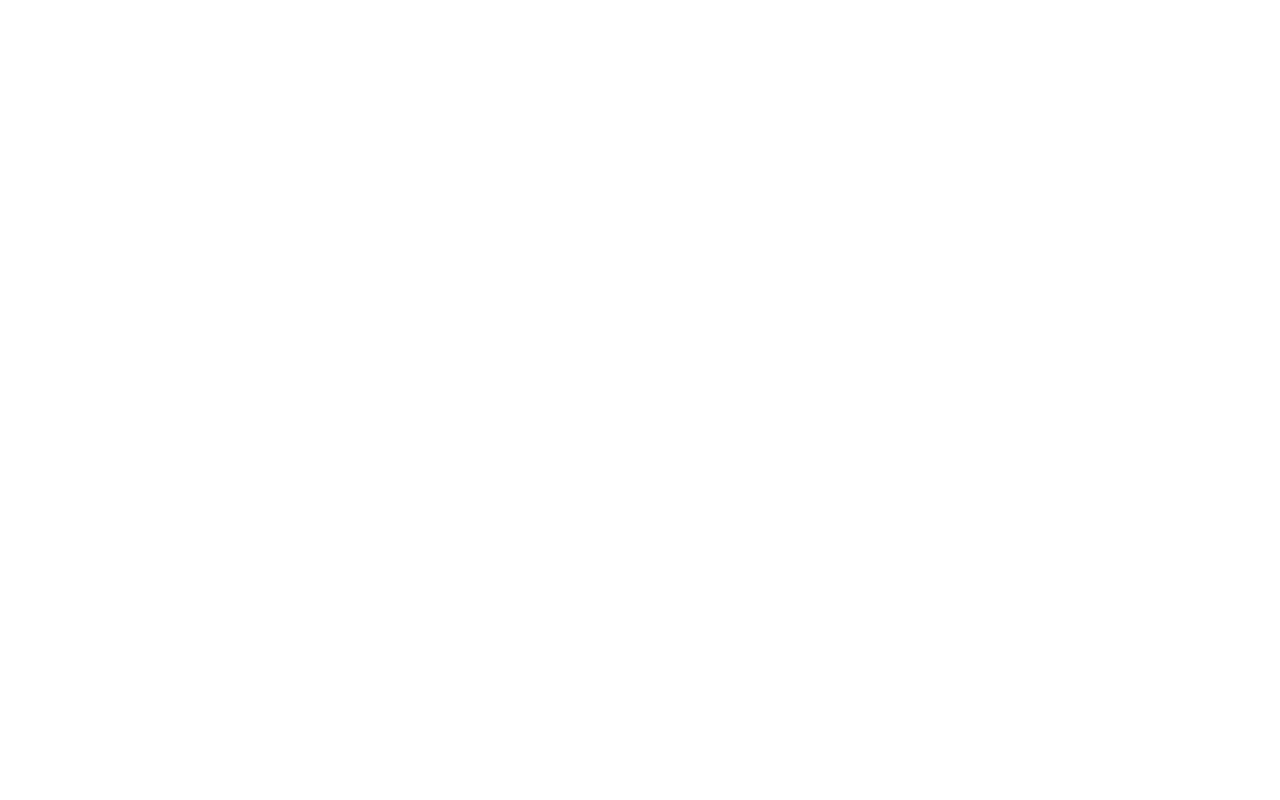
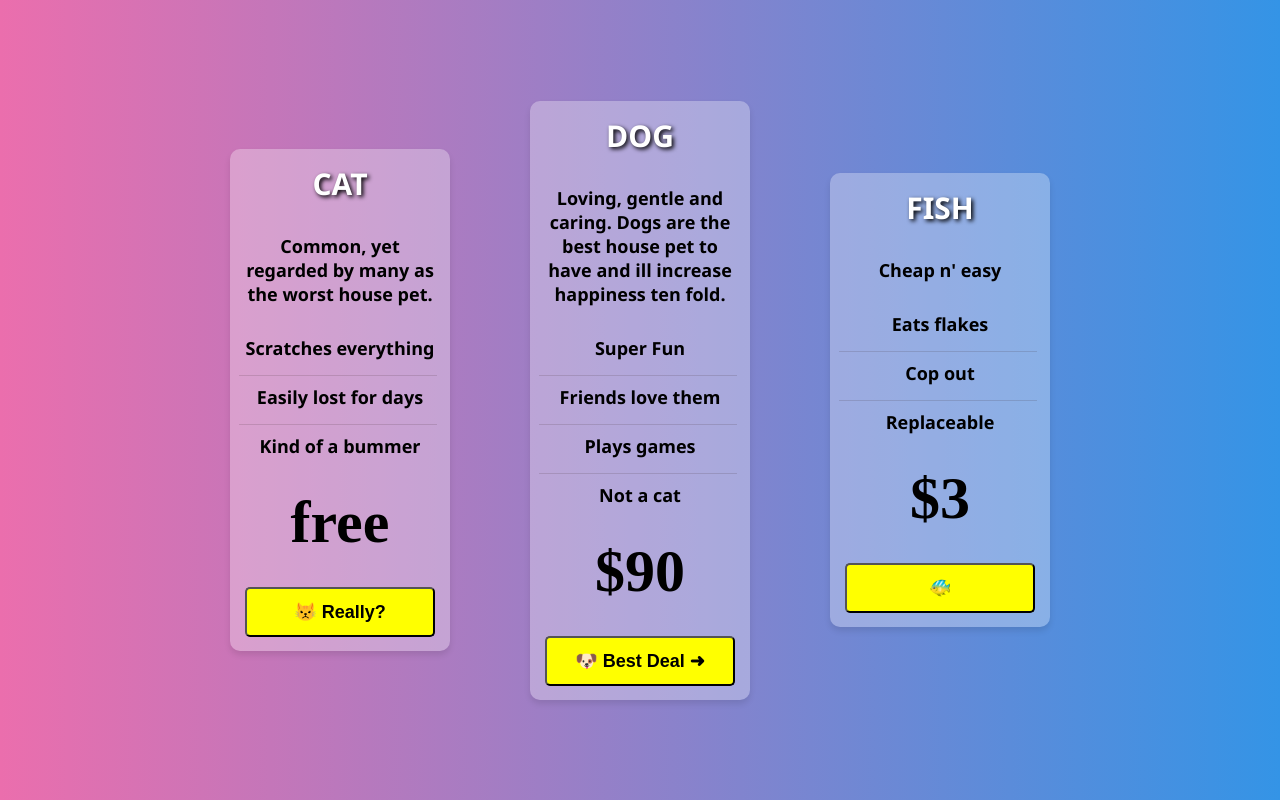
Before and after one commit to techupth/css-flexbox-layout-fe1-earth-pimmy-win, a website: page ex-1-pricing-grid/index.html in a window 1280 px wide. Drawn offline with Linux system fonts and the light colour scheme.

Commit message:
feat(ex1 ex2 flexbox layout):task

```diff
--- a/ex-1-pricing-grid/index.html
+++ b/ex-1-pricing-grid/index.html
@@ -10,7 +10,45 @@
 </head>
 
 <body>
-  <!-- Start coding here -->
+  <div class="all-cards">
+      <div class="price-card glossy-element" id="card1">
+          <span class="animal">CAT</span>
+          <span class="centered-span">Common, yet regarded by many as the worst house pet.</span>
+          <div class="line-container">
+              <span>Scratches everything</span>
+              <span>Easily lost for days</span>
+              <span>Kind of a bummer</span>
+          </div>
+          <span class="price">free</span>
+          <button class="button" type="submit">😾 Really?</button>
+      </div>
+
+      <div class="price-card glossy-element" id="card2">
+          <span class="animal">DOG</span>
+          <span class="centered-span">Loving, gentle and caring. Dogs are the best house pet to have and ill increase happiness ten fold.</span>
+          <div class="line-container">
+              <span>Super Fun</span>
+              <span>Friends love them</span>
+              <span>Plays games</span>
+              <span>Not a cat</span>
+          </div>
+
+          <span class="price">$90</span>
+          <button class="button" type="submit">🐶 Best Deal ➜</button>
+      </div>
+
+      <div class="price-card glossy-element" id="card3">
+          <span class="animal">FISH</span>
+          <span class="centered-span">Cheap n' easy</span>
+          <div class="line-container">
+              <span>Eats flakes</span>
+              <span>Cop out</span>
+              <span>Replaceable</span>
+          </div>
+          <span class="price">$3</span>
+          <button class="button" type="submit">🐠</button>
+      </div>
+  </div>
 </body>
 
 </html>
--- a/ex-1-pricing-grid/style.css
+++ b/ex-1-pricing-grid/style.css
@@ -1 +1,98 @@
-/* Start coding here */
+html, body {
+    margin: 0;
+    padding: 0;
+}
+
+.all-cards {
+    width: 100vw;
+    height: 100vh;
+    display: flex;
+    flex-direction: row;
+    justify-content: center;
+    align-items: center;
+    gap: 40px;
+    background-image: linear-gradient(90deg, rgb(235, 110, 173), rgb(52, 148, 230))
+}
+
+
+.price-card {
+    display: flex;
+    flex-direction: column;
+    justify-content: space-between;
+    align-items: center;
+    position: relative;
+    width: 15%;
+    font-size: 22px;
+    gap: 30px;
+
+    padding: 14px;
+    margin: 20px;
+}
+
+.centered-span {
+    display: block; /* or inline-block */
+    text-align: center;
+
+    font-family: 'Segoe UI', Tahoma, Geneva, Verdana, sans-serif;
+    font-size: 18px;
+    font-weight: bold;
+}
+
+.line-container {
+    display: flex;
+    flex-direction: column;
+    justify-content: space-between;
+    position: relative;
+    gap: 25px;
+
+    font-family: 'Segoe UI', Tahoma, Geneva, Verdana, sans-serif;
+    font-size: 18px;
+    font-weight: bold;
+}
+
+.line-container span {
+    display: flex;
+    flex-direction: row;
+    justify-content: center;
+
+    position: relative;
+    width: 198px;
+}
+
+.line-container span:not(:last-child)::after {
+    content: '';
+    position: absolute;
+    bottom: -16px;
+    left: -2px;
+    width: 198px;
+    height: 1px;
+    background-color: rgba(56, 33, 33, 0.154);
+}
+
+.glossy-element {
+    background-color: rgba(255, 255, 255, 0.3); /* Background color with opacity */
+    border-radius: 10px; /* Rounded corners */
+    box-shadow: 0 4px 6px rgba(0, 0, 0, 0.1); /* Shadow */
+}
+
+.button {
+    width: 190px;
+    height: 50px;
+    background-color: yellow;
+    font-size: 18px;
+    font-weight: bold;
+    border-radius: 5px; /* Adjust the value to change the level of curvature */
+}
+
+.animal {
+    color: white;
+    font-family: 'Segoe UI', Tahoma, Geneva, Verdana, sans-serif;
+    font-size: 30px;
+    font-weight: bold;
+    text-shadow: 2px 2px 4px #000000;
+}
+
+.price {
+    font-size: 60px;
+    font-weight: bold;
+}
--- a/ex2-holygrail-layout/style.css
+++ b/ex2-holygrail-layout/style.css
@@ -1 +1,57 @@
-/* Start coding here */
+html, body{
+    margin:0;
+    padding:0;
+}
+
+
+body {
+    height: 100vh;
+}
+
+* {
+    font-family: 'Segoe UI', Tahoma, Geneva, Verdana, sans-serif;
+    font-weight: bold;
+}
+
+.flex-container {   /*nav  and  main*/
+    box-sizing: border-box;
+    height: 80vh;
+    display: flex;
+    flex-direction: row;
+
+}
+
+.flex-item {
+    flex: 1; /* กำหนดให้ Flex items มีความกว้างหรือความสูงเต็มพื้นที่ของ Flex container */
+             /*case นี้ ตามความกว้าง เพราะ flex-direction: row; ด้านบน*/
+
+    margin: 2px;
+    background-color: rgb(255, 165, 0);
+    display: flex;
+    flex-direction: row;
+    justify-content: center;
+    align-items: center;
+    /* เพิ่มขอบและพื้นหลังสีเพื่อให้เห็นการกระจายพื้นที่ของ Flex items */
+}
+
+
+
+/* Set header, main, footer to fit the viewport height */
+header, footer {
+    box-sizing: border-box;
+    height: 10vh;
+
+    padding: 20px;
+    border: 0px solid #ccc;
+    display: flex;
+    flex-direction: column;
+    align-items: center;
+}
+
+header {
+    background-color: rgb(0, 128, 128);
+}
+
+footer {
+    background-color: rgb(240, 230, 140);
+}
```
Also changed, not shown: ex2-holygrail-layout/index.html (+7 -1 lines).
